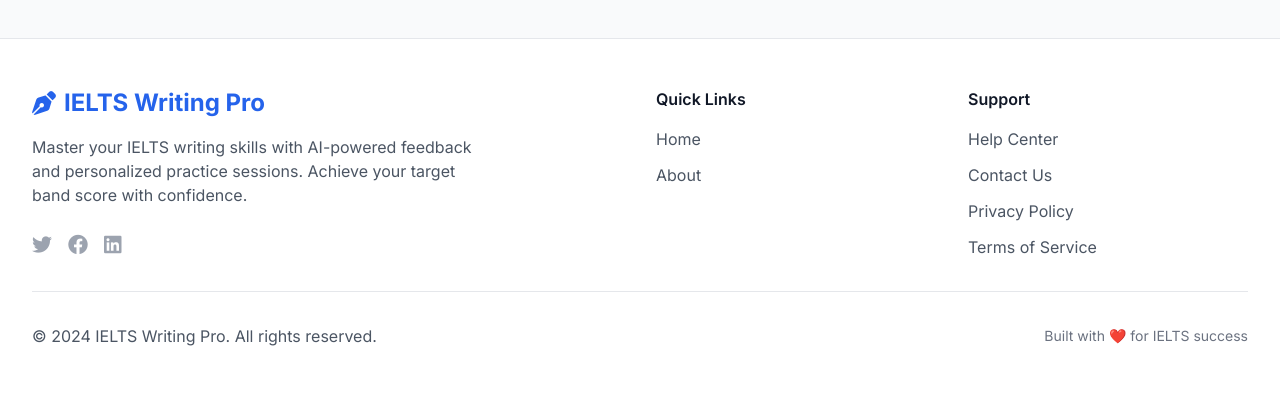
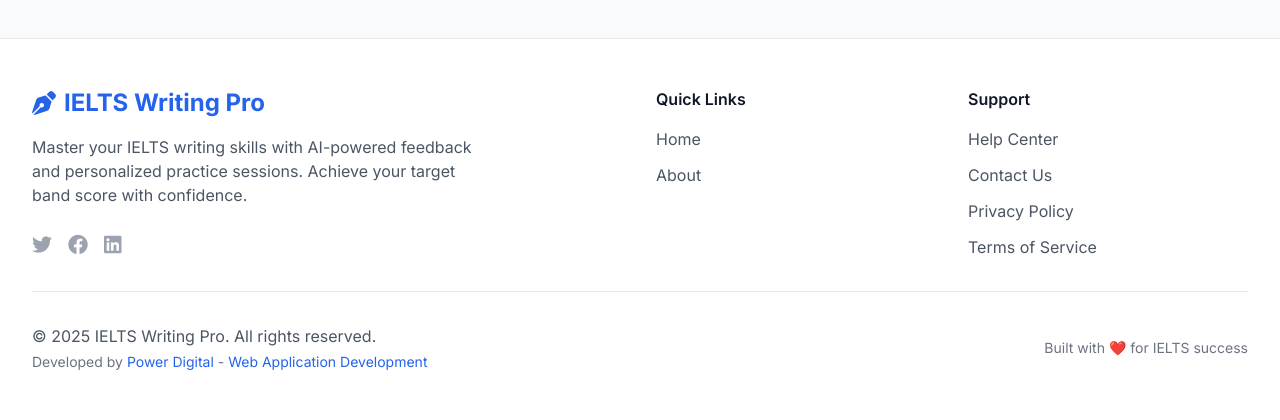
Before and after one commit to ncvphuong/prepme-ieltswritingtest, a Django app: template templates/core/about.html in a window 1280 px wide. Shown: the part 1207-1627 px from the top of the page. Before the commit the page ends 1553 px from the top, so only its background shows below. Run offline with Django 5.2, Linux system fonts and the light colour scheme; the template is opened without the code that fills it, so the values that code supplies are empty; some libraries are stand-ins or nearby versions.

Commit message:
copyrrigh
🤖 Generated with [Claude Code](https://claude.ai/code)

Co-Authored-By: Claude <noreply@anthropic.com>

```diff
--- a/templates/base.html
+++ b/templates/base.html
@@ -286,7 +286,13 @@
             </div>
             <hr class="my-8 border-gray-200">
             <div class="flex flex-col sm:flex-row justify-between items-center">
-                <p class="text-gray-600">&copy; 2024 IELTS Writing Pro. All rights reserved.</p>
+                <div class="text-center sm:text-left">
+                    <p class="text-gray-600">&copy; 2025 IELTS Writing Pro. All rights reserved.</p>
+                    <p class="text-gray-500 text-sm mt-1">
+                        Developed by <a href="http://powerdigital.sg/" class="text-primary-600 hover:text-primary-700 transition-colors" target="_blank" rel="noopener noreferrer">Power Digital</a> -
+                        <a href="https://powerdigital.sg/services/web-application-development" class="text-primary-600 hover:text-primary-700 transition-colors" target="_blank" rel="noopener noreferrer">Web Application Development</a>
+                    </p>
+                </div>
                 <p class="text-gray-500 text-sm mt-2 sm:mt-0">Built with ❤️ for IELTS success</p>
             </div>
         </div>
```
